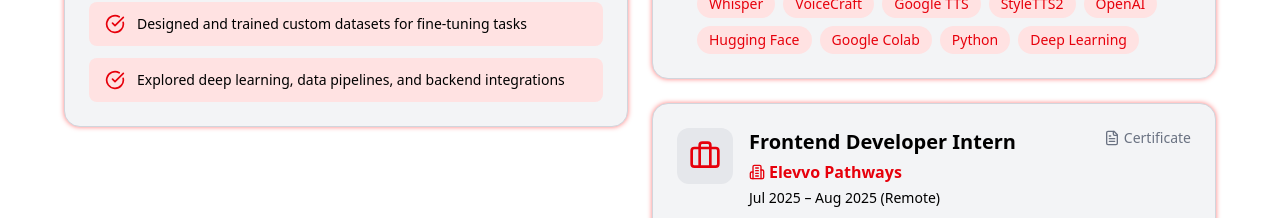
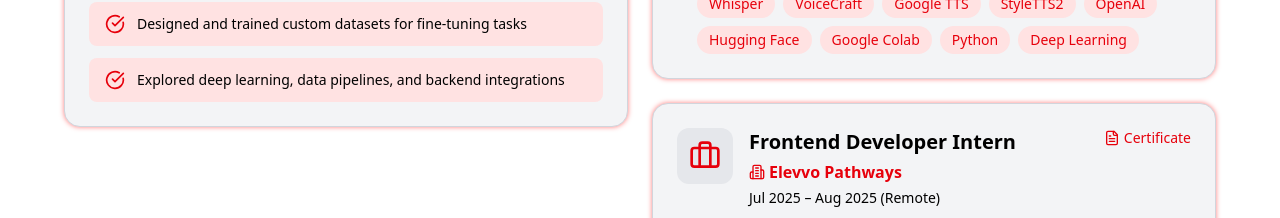
Before and after one commit to hooriaajmal/hooria-myportfolio, a React (Vite) app: page / in a window 1280 px wide. Shown: the part 2420-2638 px from the top of the page. Built offline with nearby package versions, Linux system fonts and the light colour scheme.

Commit message:
Add frontend developer internship certificate

```diff
--- a/src/components/Experience.jsx
+++ b/src/components/Experience.jsx
@@ -10,6 +10,7 @@ import {
   FileText,
 } from "lucide-react";
 import internshipCertificate from "../assets/Internship Certificate.pdf";
+import frontendCertificate from "../assets/FrontendCertificate.pdf";
 
 const headingVariants = {
   hidden: { opacity: 0, y: -30 },
@@ -261,10 +262,15 @@ export default function Experience({ isDark }) {
                   Jul 2025 – Aug 2025 (Remote)
                 </div>
               </div>
-              <span className="flex items-center gap-1 text-gray-500">
+              <a
+                href={frontendCertificate}
+                target="_blank"
+                rel="noopener noreferrer"
+                className="flex items-center gap-1 text-red-600 hover:text-red-500 transition-colors"
+              >
                 <FileText className="w-4 h-4" />
                 <span className="text-sm">Certificate</span>
-              </span>
+              </a>
             </div>
 
             <p className="text-sm mt-8 mb-10">
```
Also changed, not shown: 1 other file (tests, documents, lock files or other folders).
